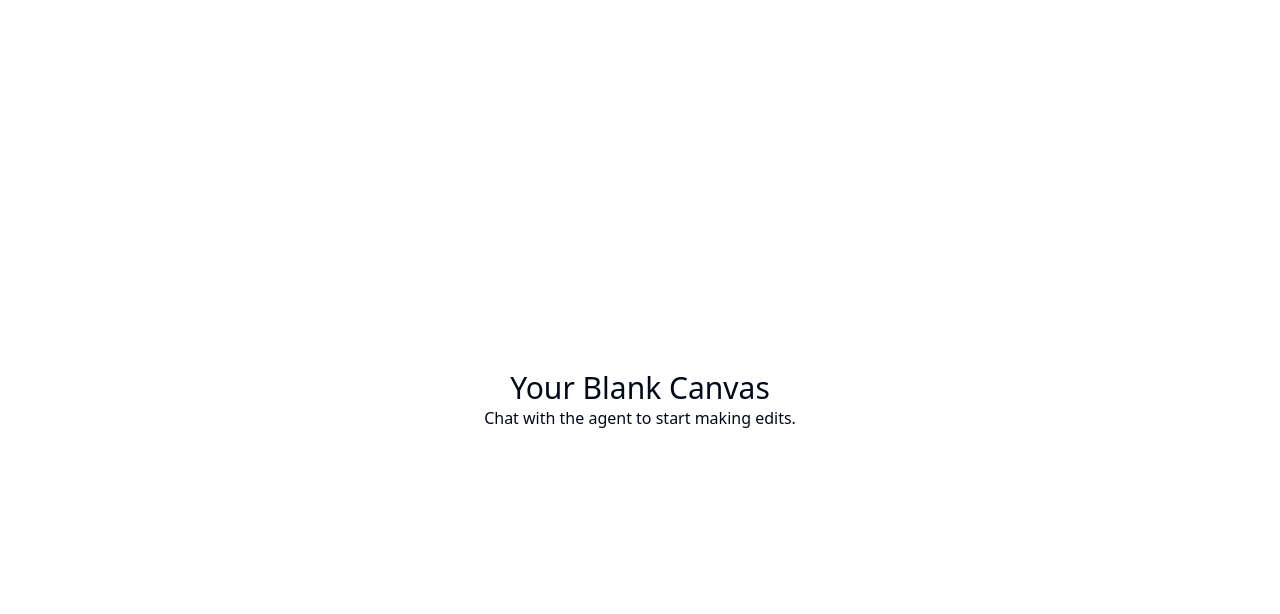
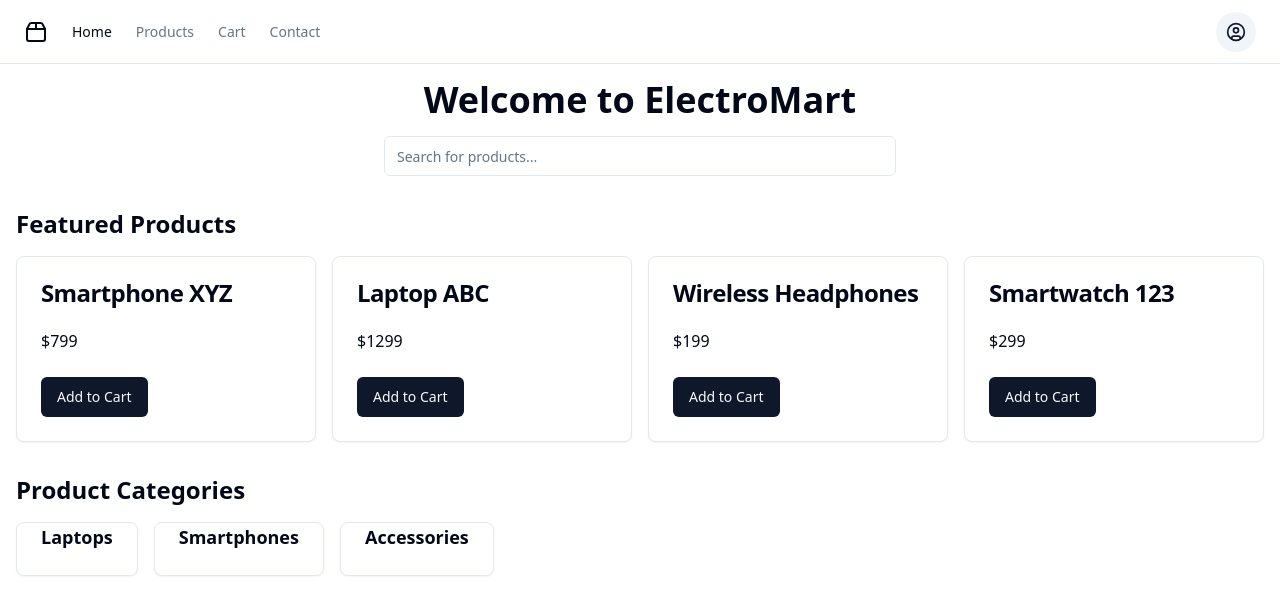
Before and after one commit to GPT-Engineer-App-Dev/electronics-emporium-27, a React (Vite) app: page / in a window 1280 px wide. Shown: the top 614 px of the page. Built offline with nearby package versions, Linux system fonts and the light colour scheme.

Commit message:
Initial implementation of e-commerce website with sample products and pages.

```diff
--- a/src/App.jsx
+++ b/src/App.jsx
@@ -1,17 +1,37 @@
 import { Toaster } from "@/components/ui/sonner";
 import { TooltipProvider } from "@/components/ui/tooltip";
 import { QueryClient, QueryClientProvider } from "@tanstack/react-query";
-import { Home } from "lucide-react";
+import { Home, ShoppingCart, Smartphone, Laptop } from "lucide-react";
 import { Route, BrowserRouter as Router, Routes } from "react-router-dom";
-import Layout from "./layouts/default"; // available: default, navbar, sidebar
+import Layout from "./layouts/navbar"; // Use the navbar layout
 import Index from "./pages/Index.jsx";
+import Products from "./pages/Products.jsx";
+import ProductDetail from "./pages/ProductDetail.jsx";
+import Cart from "./pages/Cart.jsx";
+import Contact from "./pages/Contact.jsx";
+
 const queryClient = new QueryClient();
 
 export const navItems = [
   {
-    title: "Home", // Feel free to change this to your liking
+    title: "Home",
     to: "/",
     icon: <Home className="h-4 w-4" />,
+  },
+  {
+    title: "Products",
+    to: "/products",
+    icon: <Smartphone className="h-4 w-4" />,
+  },
+  {
+    title: "Cart",
+    to: "/cart",
+    icon: <ShoppingCart className="h-4 w-4" />,
+  },
+  {
+    title: "Contact",
+    to: "/contact",
+    icon: <Laptop className="h-4 w-4" />,
   },
 ];
 
@@ -24,7 +44,10 @@ const App = () => {
           <Routes>
             <Route path="/" element={<Layout />}>
               <Route index element={<Index />} />
-              {/* Add more routes here as needed */}
+              <Route path="products" element={<Products />} />
+              <Route path="products/:id" element={<ProductDetail />} />
+              <Route path="cart" element={<Cart />} />
+              <Route path="contact" element={<Contact />} />
             </Route>
           </Routes>
         </Router>
--- a/src/layouts/navbar.jsx
+++ b/src/layouts/navbar.jsx
@@ -35,7 +35,7 @@ const DesktopNav = () => (
       className="flex items-center gap-2 text-lg font-semibold md:text-base"
     >
       <Package2 className="h-6 w-6" />
-      <span className="sr-only">Acme Inc</span>
+      <span className="sr-only">ElectroMart</span>
     </NavItem>
     {navItems.map((item) => (
       <NavItem key={item.to} to={item.to}>
@@ -60,7 +60,7 @@ const MobileNav = () => (
           className="flex items-center gap-2 text-lg font-semibold"
         >
           <Package2 className="h-6 w-6" />
-          <span className="sr-only">Acme Inc</span>
+          <span className="sr-only">ElectroMart</span>
         </NavItem>
         {navItems.map((item) => (
           <NavItem key={item.to} to={item.to}>
--- /dev/null
+++ b/src/pages/Cart.jsx
@@ -0,0 +1,47 @@
+import { Card, CardContent, CardFooter, CardHeader, CardTitle } from "@/components/ui/card";
+import { Button } from "@/components/ui/button";
+
+const Cart = () => {
+  const cartItems = [
+    { id: 1, title: "Smartphone XYZ", price: "$799", quantity: 1 },
+    { id: 2, title: "Laptop ABC", price: "$1299", quantity: 1 },
+  ];
+
+  const totalPrice = cartItems.reduce((total, item) => total + item.price * item.quantity, 0);
+
+  return (
+    <div className="space-y-8">
+      <header className="flex flex-col items-center space-y-4">
+        <h1 className="text-4xl font-bold">Cart</h1>
+      </header>
+
+      <section className="space-y-4">
+        {cartItems.map((item) => (
+          <CartItem key={item.id} item={item} />
+        ))}
+      </section>
+
+      <footer className="flex justify-between items-center">
+        <h2 className="text-2xl font-semibold">Total: ${totalPrice}</h2>
+        <Button onClick={() => alert("Proceed to checkout")}>Checkout</Button>
+      </footer>
+    </div>
+  );
+};
+
+const CartItem = ({ item }) => (
+  <Card>
+    <CardHeader>
+      <CardTitle>{item.title}</CardTitle>
+    </CardHeader>
+    <CardContent>
+      <p>Price: {item.price}</p>
+      <p>Quantity: {item.quantity}</p>
+    </CardContent>
+    <CardFooter>
+      <Button onClick={() => alert("Remove from cart")}>Remove</Button>
+    </CardFooter>
+  </Card>
+);
+
+export default Cart;
--- /dev/null
+++ b/src/pages/Contact.jsx
@@ -0,0 +1,28 @@
+import { Card, CardContent, CardHeader, CardTitle } from "@/components/ui/card";
+import { Input } from "@/components/ui/input";
+import { Textarea } from "@/components/ui/textarea";
+import { Button } from "@/components/ui/button";
+
+const Contact = () => {
+  return (
+    <div className="space-y-8">
+      <header className="flex flex-col items-center space-y-4">
+        <h1 className="text-4xl font-bold">Contact Us</h1>
+      </header>
+
+      <Card>
+        <CardHeader>
+          <CardTitle>Get in Touch</CardTitle>
+        </CardHeader>
+        <CardContent className="space-y-4">
+          <Input placeholder="Your Name" />
+          <Input placeholder="Your Email" />
+          <Textarea placeholder="Your Message" />
+          <Button onClick={() => alert("Message sent")}>Send Message</Button>
+        </CardContent>
+      </Card>
+    </div>
+  );
+};
+
+export default Contact;
--- a/src/pages/Index.jsx
+++ b/src/pages/Index.jsx
@@ -1,12 +1,76 @@
-// Update this page (the content is just a fallback if you fail to update the page)
+import { Button } from "@/components/ui/button";
+import { Card, CardContent, CardFooter, CardHeader, CardTitle } from "@/components/ui/card";
+import { Input } from "@/components/ui/input";
+import { useNavigate } from "react-router-dom";
 
 const Index = () => {
+  const navigate = useNavigate();
+
   return (
-    <div className="text-center">
-      <h1 className="text-3xl">Your Blank Canvas</h1>
-      <p>Chat with the agent to start making edits.</p>
+    <div className="space-y-8">
+      <header className="flex flex-col items-center space-y-4">
+        <h1 className="text-4xl font-bold">Welcome to ElectroMart</h1>
+        <Input placeholder="Search for products..." className="max-w-lg" />
+      </header>
+
+      <section className="space-y-4">
+        <h2 className="text-2xl font-semibold">Featured Products</h2>
+        <div className="grid grid-cols-1 gap-4 sm:grid-cols-2 md:grid-cols-3 lg:grid-cols-4">
+          <ProductCard
+            title="Smartphone XYZ"
+            price="$799"
+            onAddToCart={() => alert("Added to cart")}
+          />
+          <ProductCard
+            title="Laptop ABC"
+            price="$1299"
+            onAddToCart={() => alert("Added to cart")}
+          />
+          <ProductCard
+            title="Wireless Headphones"
+            price="$199"
+            onAddToCart={() => alert("Added to cart")}
+          />
+          <ProductCard
+            title="Smartwatch 123"
+            price="$299"
+            onAddToCart={() => alert("Added to cart")}
+          />
+        </div>
+      </section>
+
+      <section className="space-y-4">
+        <h2 className="text-2xl font-semibold">Product Categories</h2>
+        <div className="flex flex-wrap gap-4">
+          <CategoryCard title="Laptops" onClick={() => navigate("/products?category=laptops")} />
+          <CategoryCard title="Smartphones" onClick={() => navigate("/products?category=smartphones")} />
+          <CategoryCard title="Accessories" onClick={() => navigate("/products?category=accessories")} />
+        </div>
+      </section>
     </div>
   );
 };
 
+const ProductCard = ({ title, price, onAddToCart }) => (
+  <Card>
+    <CardHeader>
+      <CardTitle>{title}</CardTitle>
+    </CardHeader>
+    <CardContent>
+      <p>{price}</p>
+    </CardContent>
+    <CardFooter>
+      <Button onClick={onAddToCart}>Add to Cart</Button>
+    </CardFooter>
+  </Card>
+);
+
+const CategoryCard = ({ title, onClick }) => (
+  <Card className="cursor-pointer" onClick={onClick}>
+    <CardContent>
+      <h3 className="text-lg font-semibold">{title}</h3>
+    </CardContent>
+  </Card>
+);
+
 export default Index;
--- /dev/null
+++ b/src/pages/ProductDetail.jsx
@@ -0,0 +1,71 @@
+import { Card, CardContent, CardFooter, CardHeader, CardTitle } from "@/components/ui/card";
+import { Button } from "@/components/ui/button";
+import { useParams } from "react-router-dom";
+
+const ProductDetail = () => {
+  const { id } = useParams();
+  const product = {
+    id,
+    title: "Smartphone XYZ",
+    price: "$799",
+    description: "A high-end smartphone with a sleek design and powerful features.",
+  };
+
+  return (
+    <div className="space-y-8">
+      <header className="flex flex-col items-center space-y-4">
+        <h1 className="text-4xl font-bold">{product.title}</h1>
+      </header>
+
+      <Card>
+        <CardHeader>
+          <CardTitle>{product.title}</CardTitle>
+        </CardHeader>
+        <CardContent>
+          <p>{product.price}</p>
+          <p>{product.description}</p>
+        </CardContent>
+        <CardFooter>
+          <Button onClick={() => alert("Added to cart")}>Add to Cart</Button>
+        </CardFooter>
+      </Card>
+
+      <section className="space-y-4">
+        <h2 className="text-2xl font-semibold">Related Products</h2>
+        <div className="grid grid-cols-1 gap-4 sm:grid-cols-2 md:grid-cols-3 lg:grid-cols-4">
+          <ProductCard
+            title="Laptop ABC"
+            price="$1299"
+            onAddToCart={() => alert("Added to cart")}
+          />
+          <ProductCard
+            title="Wireless Headphones"
+            price="$199"
+            onAddToCart={() => alert("Added to cart")}
+          />
+          <ProductCard
+            title="Smartwatch 123"
+            price="$299"
+            onAddToCart={() => alert("Added to cart")}
+          />
+        </div>
+      </section>
+    </div>
+  );
+};
+
+const ProductCard = ({ title, price, onAddToCart }) => (
+  <Card>
+    <CardHeader>
+      <CardTitle>{title}</CardTitle>
+    </CardHeader>
+    <CardContent>
+      <p>{price}</p>
+    </CardContent>
+    <CardFooter>
+      <Button onClick={onAddToCart}>Add to Cart</Button>
+    </CardFooter>
+  </Card>
+);
+
+export default ProductDetail;
--- /dev/null
+++ b/src/pages/Products.jsx
@@ -0,0 +1,50 @@
+import { Card, CardContent, CardFooter, CardHeader, CardTitle } from "@/components/ui/card";
+import { Button } from "@/components/ui/button";
+import { useNavigate } from "react-router-dom";
+
+const Products = () => {
+  const navigate = useNavigate();
+
+  const products = [
+    { id: 1, title: "Smartphone XYZ", price: "$799" },
+    { id: 2, title: "Laptop ABC", price: "$1299" },
+    { id: 3, title: "Wireless Headphones", price: "$199" },
+    { id: 4, title: "Smartwatch 123", price: "$299" },
+  ];
+
+  return (
+    <div className="space-y-8">
+      <header className="flex flex-col items-center space-y-4">
+        <h1 className="text-4xl font-bold">Products</h1>
+      </header>
+
+      <section className="grid grid-cols-1 gap-4 sm:grid-cols-2 md:grid-cols-3 lg:grid-cols-4">
+        {products.map((product) => (
+          <ProductCard
+            key={product.id}
+            title={product.title}
+            price={product.price}
+            onAddToCart={() => alert("Added to cart")}
+            onClick={() => navigate(`/products/${product.id}`)}
+          />
+        ))}
+      </section>
+    </div>
+  );
+};
+
+const ProductCard = ({ title, price, onAddToCart, onClick }) => (
+  <Card className="cursor-pointer" onClick={onClick}>
+    <CardHeader>
+      <CardTitle>{title}</CardTitle>
+    </CardHeader>
+    <CardContent>
+      <p>{price}</p>
+    </CardContent>
+    <CardFooter>
+      <Button onClick={onAddToCart}>Add to Cart</Button>
+    </CardFooter>
+  </Card>
+);
+
+export default Products;
```
